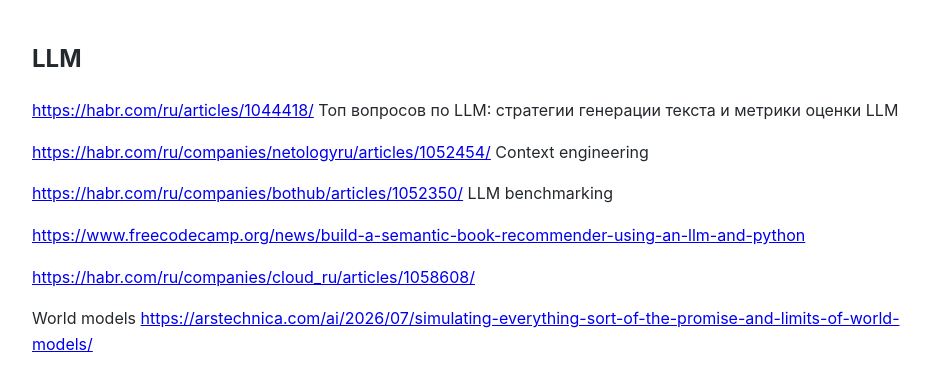
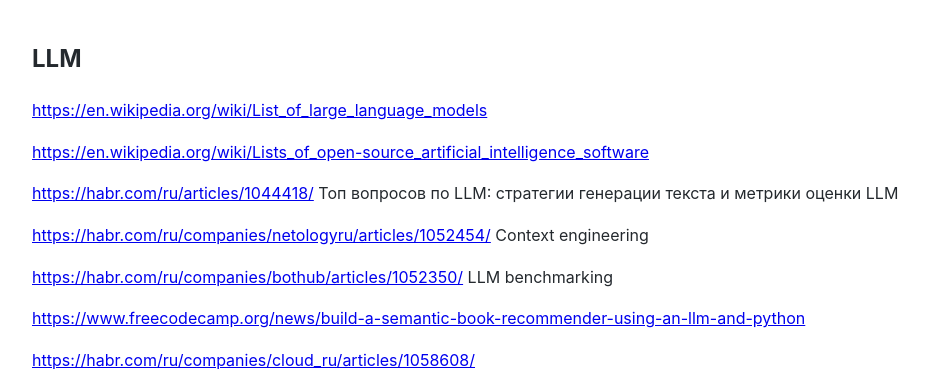
Before and after one commit to Michael-Lubinsky/michael-lubinsky.github.com, a Jekyll site: the page built from ml/llm.md, in a window 1280 px wide and 900 px high, cut to the strip 0-369 px from the top of the window. Shown: the whole strip, without its empty margins (158-1088 px from the left). Built offline with Jekyll 4.4.1, drawn with Linux system fonts in a browser that asks for light colours; our own code applies the rules of GitHub Pages for plain Markdown files.

Commit message:
Update llm.md

```diff
--- a/ml/llm.md
+++ b/ml/llm.md
@@ -1,4 +1,8 @@
 ## LLM
+
+<https://en.wikipedia.org/wiki/List_of_large_language_models>
+
+<https://en.wikipedia.org/wiki/Lists_of_open-source_artificial_intelligence_software>
 
 <https://habr.com/ru/articles/1044418/> Топ вопросов по LLM: стратегии генерации текста и метрики оценки LLM
 
```
